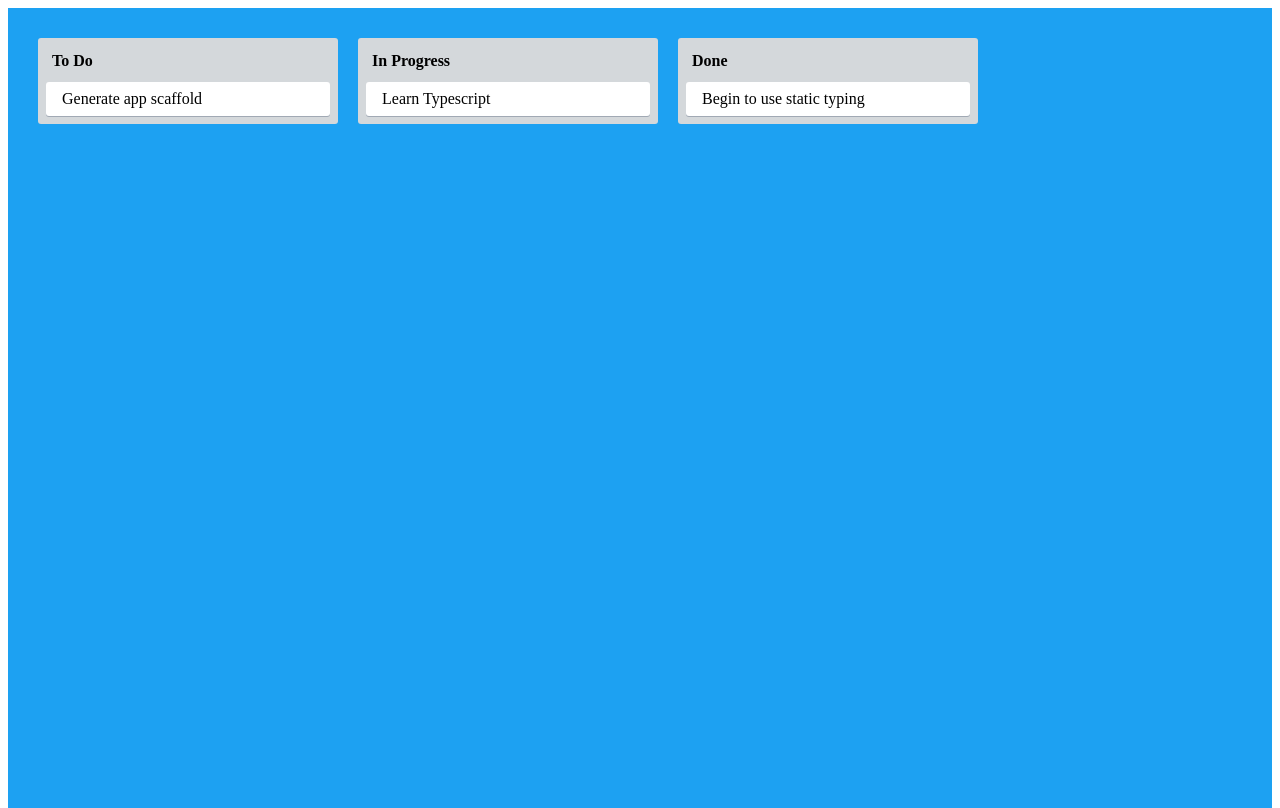
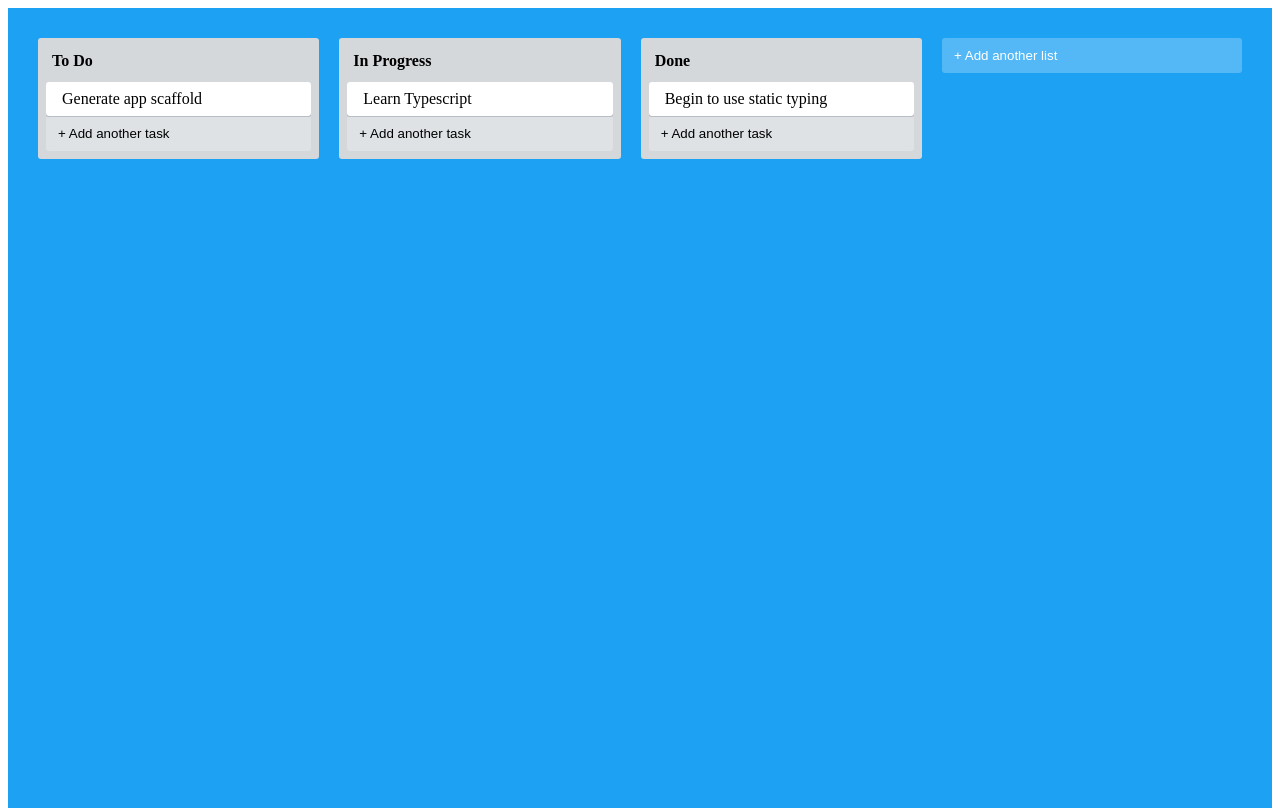
Before and after one commit to DyanGao/trello-clone, a React (Create React App) app: page / in a window 1280 px wide. Built offline with nearby package versions, Linux system fonts and the light colour scheme.

Commit message:
Component for adding new items

```diff
--- /dev/null
+++ b/src/AddNewItem.tsx
@@ -0,0 +1,31 @@
+import React, { useState } from 'react'
+import { AddItemButton } from './styles'
+import { NewItemForm } from './NewItemForm'
+
+interface AddNewItemProps {
+  onAdd(text: string): void
+  toggleButtonText: string
+  dark?: boolean
+}
+
+export const AddNewItem = (props: AddNewItemProps) => {
+  const { onAdd, toggleButtonText, dark } = props
+  const [showForm, setShowForm] = useState(false)
+
+  if (showForm) {
+    return (
+      <NewItemForm
+        onAdd={text => {
+          onAdd(text)
+          setShowForm(false)
+        }}
+      />
+    )
+  }
+
+  return (
+    <AddItemButton dark={dark} onClick={()=> setShowForm(true)}>
+      {toggleButtonText}
+    </AddItemButton>
+  )
+}
--- a/src/App.tsx
+++ b/src/App.tsx
@@ -2,8 +2,9 @@
 import { Column } from './Column'
 import { Card } from './Card'
 import { AppContainer } from './styles'
+import { AddNewItem } from './AddNewItem'
 
-const App=() => {
+const App = () => {
   return (
     <AppContainer>
       <Column text="To Do">
@@ -15,6 +16,7 @@
       <Column text="Done">
         <Card text="Begin to use static typing"/>
       </Column>
+      <AddNewItem toggleButtonText="+ Add another list" onAdd={ console.log }/>
     </AppContainer>
   );
 }
--- a/src/Column.tsx
+++ b/src/Column.tsx
@@ -1,5 +1,6 @@
 import React from 'react';
 import { ColumnContainer, ColumnTitle } from './styles'
+import { AddNewItem } from './AddNewItem'
 
 interface ColumnProps {
   text?: string | undefined
@@ -20,6 +21,11 @@
         {text}
       </ColumnTitle>
       {children}
+      <AddNewItem
+        toggleButtonText="+ Add another task"
+        onAdd={console.log}
+        dark
+      />
     </ColumnContainer>
   )
 }
--- /dev/null
+++ b/src/NewItemForm.tsx
@@ -0,0 +1,22 @@
+import React, { useState } from 'react'
+import {NewItemFormContainer, NewItemInput, NewItemButton} from './styles'
+
+interface NewItemFormProps {
+  onAdd(text:string): void
+}
+
+export const NewItemForm = ({ onAdd }: NewItemFormProps) => {
+  const [text, setText] = useState("")
+
+  return (
+    <NewItemFormContainer>
+      <NewItemInput
+        value={text}
+        onChange = {e=> setText(e.target.value)}
+      />
+      <NewItemButton onClick={()=> onAdd(text)}>
+        create
+      </NewItemButton>
+    </NewItemFormContainer>
+  )
+}
--- a/src/styles.ts
+++ b/src/styles.ts
@@ -29,9 +29,57 @@
 export const CardContainer = styled.div`
   background-color: #ffff;
   cursor: pointer;
-  margin-bottom: 0.5rem´;
+  margin-bottem: 0.5rem´;
   padding: 0.5rem 1rem;
   max-width: 300px;
   border-radius: 3px;
   box-shadow: #091e4240 0px 1px 0px 0px;
 `
+interface AddItemButtonProps {
+  dark?: boolean
+}
+
+export const AddItemButton = styled.button<AddItemButtonProps> `
+  background-color: #ffffff3d;
+  border-radius: 3px;
+  border:none;
+  color: ${props => (props.dark ? "#000" : "#ffff")};
+  cursor: pointer;
+  max-width: 300px;
+  padding: 10px 12px;
+  text-align: left;
+  transition: backgound 85ms ease-in;
+  width:100%;
+  &:hover {
+    background-color: #ffffff52;
+  }
+
+`
+
+export const NewItemFormContainer = styled.div`
+  max-width: 300px;
+  display: flex;
+  flex-direction: column;
+  width: 100%;
+  align-items: flex-start;
+`
+
+export const NewItemButton = styled.button`
+  background-color: #5aac44;
+  border-radius: 3px;
+  border: none;
+  box-shadow: none;
+  color: #fff;
+  padding: 6px 12px;
+  text-align: center;
+
+`
+
+export const NewItemInput = styled.input`
+  border-radius: 3px;
+  border: none;
+  box-shadow: #091e4240 0px 1px 0px 0px;
+  margin: 0.5rem auto;
+  padding: 0.5rem 1rem;
+  width: 100%;
+`
```
